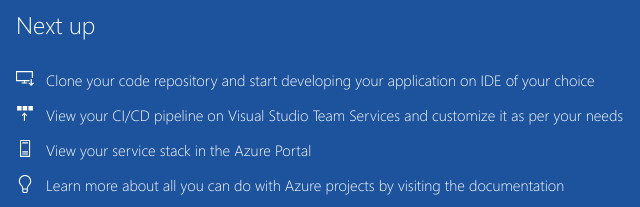
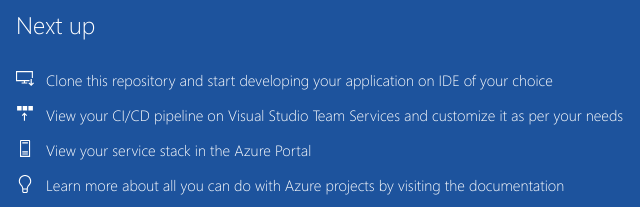
Before and after one commit to sobhanthakur/test-github, a plain HTML site: page index.html in a window 1280 px wide. Shown: the part 590-797 px from the top of the page, 209-849 px from the left. Drawn offline with Linux system fonts and the light colour scheme.

Commit message:
Modified branch1

```diff
--- a/index.html
+++ b/index.html
@@ -36,7 +36,7 @@
                 </div>
                 <div class="step-text">
                   <a href="https://go.microsoft.com/fwlink/?linkid=862409"
-                    >Clone your code repository and start developing your
+                    >Clone this repository and start developing your
                     application on IDE of your choice</a
                   >
                 </div>
```
